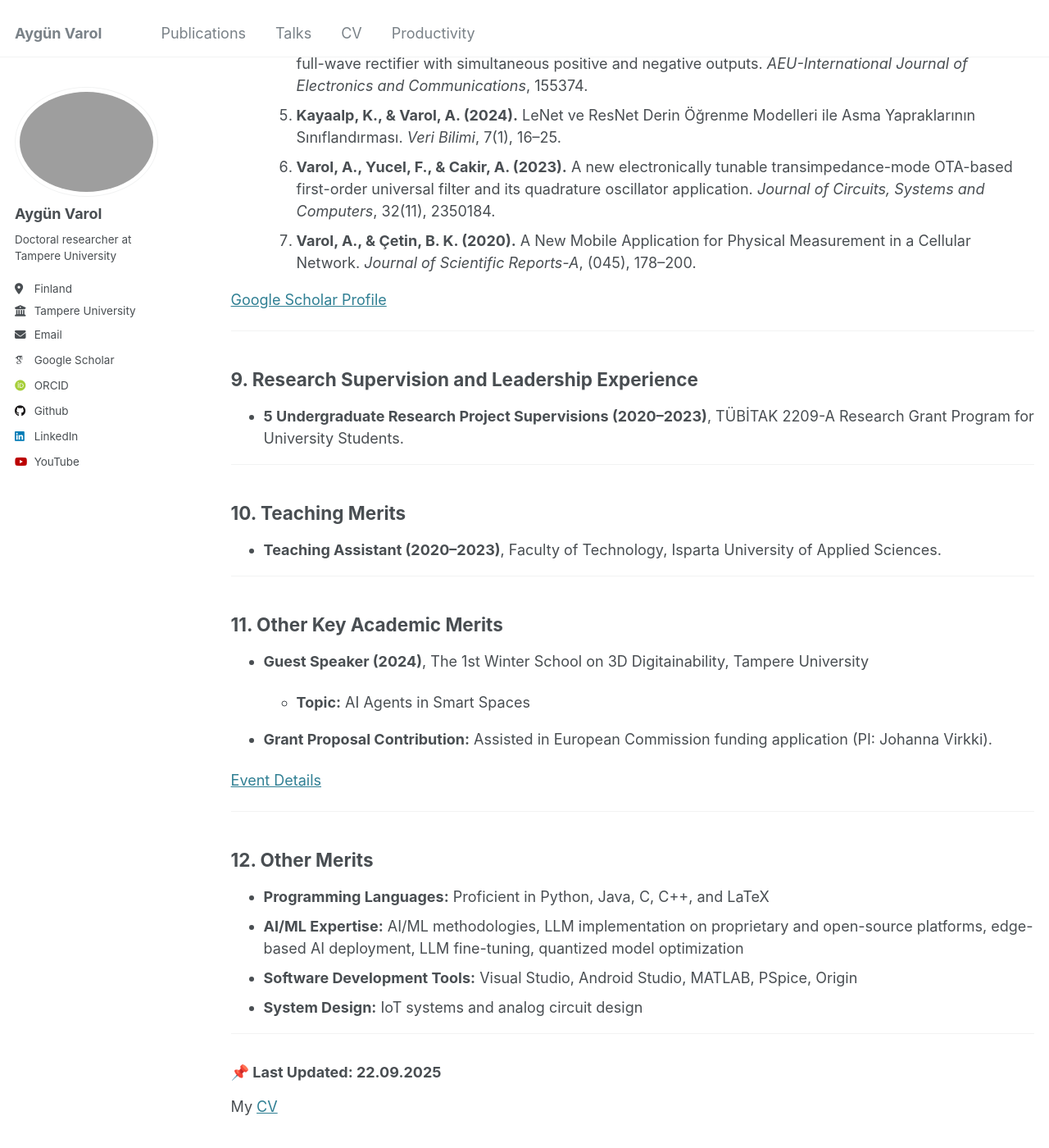
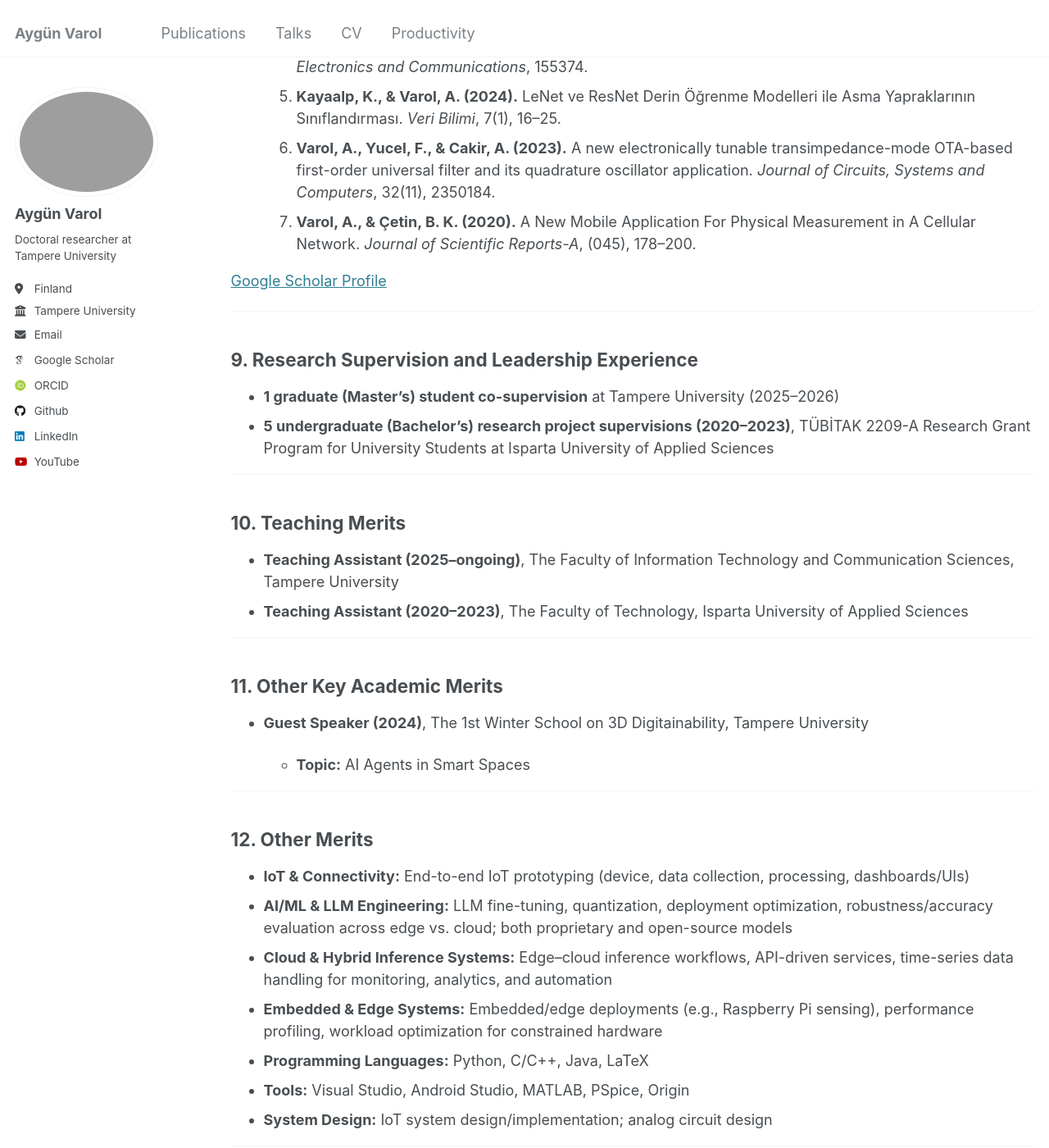
Before and after one commit to AygunVarol/aygunvarol.github.io, a Jekyll site: the page built from _pages/cv.md, in a window 1280 px wide and 1400 px high, scrolled down 2478 px. Shown: the whole window at 82% size. Built offline with Jekyll 4.4.1, drawn with Linux system fonts in a browser that asks for light colours; some web fonts are replaced; some of the changed text lies outside the part shown.

Commit message:
Update cv.md

```diff
--- a/_pages/cv.md
+++ b/_pages/cv.md
@@ -10,10 +10,10 @@
 ## 1. Personal Details
 
 * **Surname:** Varol
-* **Name:** Aygün
+* **Name:** Aygün
 * **ORCID ID:** [0000-0002-4029-7676](https://orcid.org/0000-0002-4029-7676)
 * **Personal website:** [aygunvarol.github.io](https://aygunvarol.github.io)
-* **Date of CV:** 22.09.2025
+* **Date of CV:** 29.01.2026
 
 ---
 
@@ -49,23 +49,21 @@
 
 * My doctoral research focuses on creating intelligent indoor environments by integrating the Internet of Things (IoT) with Artificial Intelligence (AI). I am particularly interested in potential risks associated with AI deployment in these environments. With this aim, I contribute as a researcher to the **EVIL-AI Project**, which investigates AI-related harms and develops mitigation strategies.
 
-[More about the project](https://www.tuni.fi/en/news/jane-and-aatos-erkko-foundation-grants-eu1-4-million-advance-expertise-managing-dark-side-ai)
-
 ---
 
 ## 6. Previous Work Experience
 
 * **Research Assistant (2020–2023)**, Faculty of Technology, Isparta University of Applied Sciences, Turkey
 
-  * Conducted laboratory courses: Fundamentals of Electrical and Electronics, Electronic, Circuit Analysis, Digital Systems, Digital System Design, System Design with Microprocessor.
+  * My main task was conducting the laboratory courses of the Fundamentals of Electrical and Electronics, Electronic, Circuit Analysis, Digital Systems, Digital System Design, System Design with Microprocessor.
 
 * **Electrical Maintenance Engineer Intern (2016)**, Habas Industrial and Medical Gases Production Industries Inc., Turkey
 
-  * Monitored operations and maintenance in a natural gas combined cycle power plant.
+  * I was responsible for monitoring operations and maintenance in the power generation sector at a natural gas combined cycle power plant.
 
 * **Electrical Maintenance Engineer Intern (2015)**, Çimentaş İzmir Cement Factory, Turkey
 
-  * Conducted maintenance and repair of electrical and electronics equipment.
+  * I was tasked with the maintenance and repair of equipment in the electrical and electronics departments.
 
 ---
 
@@ -73,22 +71,22 @@
 
 * **Study Abroad Programme Scholarship (2021)**, The Republic of Türkiye Ministry of National Education
 
-  * **Monthly stipend:** €1,592.50; **Sponsorship period:** 4 years. This programme sponsors Turkish students for postgraduate studies abroad.
+  * **Monthly stipend:** €1,592.50; **Sponsorship period:** 4 years. This scholarship programme is designed to sponsor Turkish students for post-graduate studies abroad.
 
 ---
 
 ## 8. Research Output
 
-* **Total publications:** 7 (**20 citations**)
+* **Total publications:** 7 (**26 citations**)
 * **Publications:**
 
-  1. **Varol, A., Motlagh, N. H., Leino, M., & Virkki, J. (2025, June).** Performance of Large Language Models Across Edge and Cloud Platforms in Smart Spaces. *In 2025 10th International Conference on Smart and Sustainable Technologies (SpliTech)* (pp. 1–6). IEEE.
-  2. **Shaikh, A., Varol, A., & Virkki, J. (2025).** From Prompts to Motors: Man-in-the-Middle Attacks on LLM-Enabled Vacuum Robots. *IEEE Access*.
-  3. **Varol, A., Motlagh, N. H., Leino, M., Tarkoma, S., & Virkki, J. (2024).** Creation of AI-driven Smart Spaces for Enhanced Indoor Environments – A Survey.
+  1. **Varol, A., Motlagh, N. H., Leino, M., Tarkoma, S., & Virkki, J. (2026).** Creation of ai-driven smart spaces for enhanced indoor environments–a survey. *Internet of Things*, 101876.
+  2. **Varol, A., Motlagh, N. H., Leino, M., & Virkki, J. (2025, June).** Performance of Large Language Models Across Edge and Cloud Platforms in Smart Spaces. *In 2025 10th International Conference on Smart and Sustainable Technologies (SpliTech)* (pp. 1–6). IEEE.
+  3. **Shaikh, A., Varol, A., & Virkki, J. (2025).** From Prompts to Motors: Man-in-the-Middle Attacks on LLM-Enabled Vacuum Robots. *IEEE Access*.
   4. **Varol, A., Yucel, F., Yuce, E., & Cakir, A. (2024).** A single-IC realizable, electronically tunable, OTA-based full-wave rectifier with simultaneous positive and negative outputs. *AEU-International Journal of Electronics and Communications*, 155374.
   5. **Kayaalp, K., & Varol, A. (2024).** LeNet ve ResNet Derin Öğrenme Modelleri ile Asma Yapraklarının Sınıflandırması. *Veri Bilimi*, 7(1), 16–25.
   6. **Varol, A., Yucel, F., & Cakir, A. (2023).** A new electronically tunable transimpedance-mode OTA-based first-order universal filter and its quadrature oscillator application. *Journal of Circuits, Systems and Computers*, 32(11), 2350184.
-  7. **Varol, A., & Çetin, B. K. (2020).** A New Mobile Application for Physical Measurement in a Cellular Network. *Journal of Scientific Reports-A*, (045), 178–200.
+  7. **Varol, A., & Çetin, B. K. (2020).** A New Mobile Application For Physical Measurement in A Cellular Network. *Journal of Scientific Reports-A*, (045), 178–200.
 
 [Google Scholar Profile](https://scholar.google.com/citations?user=ZDw8uCkAAAAJ&hl=en&oi=ao)
 
@@ -96,13 +94,15 @@
 
 ## 9. Research Supervision and Leadership Experience
 
-* **5 Undergraduate Research Project Supervisions (2020–2023)**, TÜBİTAK 2209-A Research Grant Program for University Students.
+* **1 graduate (Master's) student co-supervision** at Tampere University (2025–2026)
+* **5 undergraduate (Bachelor's) research project supervisions (2020–2023)**, TÜBİTAK 2209-A Research Grant Program for University Students at Isparta University of Applied Sciences
 
 ---
 
 ## 10. Teaching Merits
 
-* **Teaching Assistant (2020–2023)**, Faculty of Technology, Isparta University of Applied Sciences.
+* **Teaching Assistant (2025–ongoing)**, The Faculty of Information Technology and Communication Sciences, Tampere University
+* **Teaching Assistant (2020–2023)**, The Faculty of Technology, Isparta University of Applied Sciences
 
 ---
 
@@ -111,22 +111,22 @@
 * **Guest Speaker (2024)**, The 1st Winter School on 3D Digitainability, Tampere University
 
   * **Topic:** AI Agents in Smart Spaces
-* **Grant Proposal Contribution:** Assisted in European Commission funding application (PI: Johanna Virkki).
-
-[Event Details](https://www.tuni.fi/en/news/1st-winter-school-3d-digitainability-exploring-combined-effects-digitalization-sustainability)
 
 ---
 
 ## 12. Other Merits
 
-* **Programming Languages:** Proficient in Python, Java, C, C++, and LaTeX
-* **AI/ML Expertise:** AI/ML methodologies, LLM implementation on proprietary and open-source platforms, edge-based AI deployment, LLM fine-tuning, quantized model optimization
-* **Software Development Tools:** Visual Studio, Android Studio, MATLAB, PSpice, Origin
-* **System Design:** IoT systems and analog circuit design
+* **IoT & Connectivity:** End-to-end IoT prototyping (device, data collection, processing, dashboards/UIs)
+* **AI/ML & LLM Engineering:** LLM fine-tuning, quantization, deployment optimization, robustness/accuracy evaluation across edge vs. cloud; both proprietary and open-source models
+* **Cloud & Hybrid Inference Systems:** Edge–cloud inference workflows, API-driven services, time-series data handling for monitoring, analytics, and automation
+* **Embedded & Edge Systems:** Embedded/edge deployments (e.g., Raspberry Pi sensing), performance profiling, workload optimization for constrained hardware
+* **Programming Languages:** Python, C/C++, Java, LaTeX
+* **Tools:** Visual Studio, Android Studio, MATLAB, PSpice, Origin
+* **System Design:** IoT system design/implementation; analog circuit design
 
 ---
 
-### 📌 **Last Updated:** 22.09.2025
+### 📌 **Last Updated:** 29.01.2026
 
 My [CV](https://aygunvarol.github.io/files/Aygun_CV.pdf)
 
```
